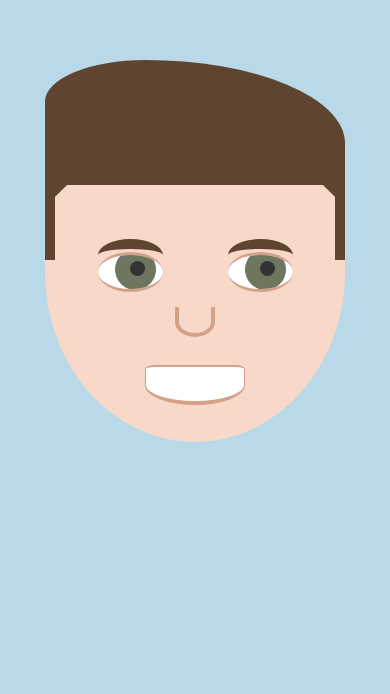
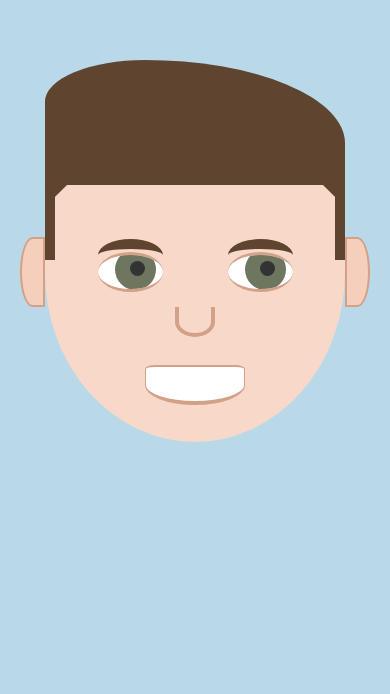
Before and after one commit to collerhatguy/face-maker-2, a React (Create React App) app: page / in a window 390 px wide. Shown: the part 150-844 px from the top of the page. Built offline with nearby package versions, Linux system fonts and the light colour scheme.

Commit message:
scss simplified and ears are visible again

```diff
--- a/src/styles/App.css
+++ b/src/styles/App.css
@@ -21,10 +21,6 @@
 }
 
 .head {
-  background: #f8d8c9;
-  width: 300px;
-  height: 340px;
-  border-radius: 70% 70% 100% 100%;
   display: -webkit-box;
   display: -ms-flexbox;
   display: flex;
@@ -34,6 +30,10 @@
   -webkit-box-align: center;
       -ms-flex-align: center;
           align-items: center;
+  background: #f8d8c9;
+  width: 300px;
+  height: 340px;
+  border-radius: 70% 70% 100% 100%;
 }
 
 .eyes, .brows {
@@ -48,12 +48,6 @@
 }
 
 .eye {
-  background-color: white;
-  height: 40px;
-  width: 65px;
-  border-radius: 100%;
-  border-top: 3px solid #d3a088;
-  border-bottom: 3px solid #d3a088;
   display: -webkit-box;
   display: -ms-flexbox;
   display: flex;
@@ -63,26 +57,32 @@
   -webkit-box-align: center;
       -ms-flex-align: center;
           align-items: center;
+  background-color: white;
+  height: 40px;
+  width: 65px;
+  border-radius: 100%;
+  border-top: 3px solid #d3a088;
+  border-bottom: 3px solid #d3a088;
   overflow: hidden;
   position: relative;
 }
 
 .eye .iris {
   position: absolute;
+  border-radius: 100%;
   width: 41px;
   height: 41px;
   background-color: #6f7660;
-  border-radius: 100%;
   margin-left: 10px;
   margin-bottom: 5px;
 }
 
 .eye .pupil {
   position: absolute;
+  border-radius: 100%;
   width: 15px;
   height: 15px;
   background-color: #333;
-  border-radius: 100%;
   margin-left: 15px;
   margin-bottom: 7px;
 }
@@ -119,9 +119,9 @@
 }
 
 .ears {
-  z-index: -1;
+  z-index: 0;
   position: absolute;
-  width: 340px;
+  width: 350px;
   display: -webkit-box;
   display: -ms-flexbox;
   display: flex;
@@ -236,11 +236,5 @@ form input {
     -ms-flex-wrap: wrap;
         flex-wrap: wrap;
   }
-  .App {
-    -webkit-box-orient: vertical;
-    -webkit-box-direction: normal;
-        -ms-flex-direction: column;
-            flex-direction: column;
-  }
 }
 /*# sourceMappingURL=App.css.map */
--- a/src/styles/App.scss
+++ b/src/styles/App.scss
@@ -70,7 +70,4 @@ form {
     align-items: center;
     flex-wrap: wrap;
   }
-  .App {
-    flex-direction: column;
-  }
 }
--- a/src/styles/_faceDefault.scss
+++ b/src/styles/_faceDefault.scss
@@ -1,11 +1,34 @@
-.head {
-    background: hsl(19, 76%, 88%);
-    width: 300px;
-    height: 340px;
-    border-radius: 70% 70% 100% 100%;
+// contents
+// 1. variables
+// 2. mixins
+// 3. head
+
+// 1. variables
+$head-width: 300px;
+$head-height: 340px;
+$skin-color-100: hsl(19, 76%, 88%);
+$skin-color-200: hsl(19, 46%, 68%);
+$hair-color: hsl(27, 33%, 28%);
+
+// 2. mixins
+@mixin flex-center() {
     display: flex;
     justify-content: center;
     align-items: center;
+}
+@mixin circle($size) {
+    border-radius: 100%;
+    width: $size;
+    height: $size;
+}
+
+// 3. head
+.head {
+    @include flex-center();
+    background: $skin-color-100;
+    width: $head-width;
+    height: $head-height;
+    border-radius: 70% 70% 100% 100%;
 }
 
 .eyes, .brows {
@@ -16,32 +39,26 @@
 }
 
 .eye {
+    @include flex-center();
     background-color: white;
     height: 40px;
     width: 65px;
     border-radius: 100%;
-    border-top: 3px solid hsl(19, 46%, 68%);
-    border-bottom: 3px solid hsl(19, 46%, 68%);
-    display: flex;
-    justify-content: center;
-    align-items: center;
+    border-top: 3px solid $skin-color-200;
+    border-bottom: 3px solid $skin-color-200;
     overflow: hidden;
     position: relative;
     .iris {
         position: absolute;
-        width: 41px;
-        height: 41px;
+        @include circle(41px);
         background-color: hsl(78, 10%, 42%);
-        border-radius: 100%;
         margin-left: 10px;
         margin-bottom: 5px;
     }
     .pupil {
         position: absolute;
-        width: 15px;
-        height: 15px;
+        @include circle(15px);
         background-color: #333;
-        border-radius: 100%;
         margin-left: 15px;
         margin-bottom: 7px;
     }
@@ -50,14 +67,14 @@
 .brow {
     width: 65px;
     height: 32px;
-    border-top: 10px solid hsl(27, 33%, 28%);
+    border-top: 10px solid $hair-color;
     border-radius: 100%;
     margin-bottom: 35px;
 }
 
 .nose {
     position: absolute;
-    border: 4px solid hsl(19, 46%, 68%);
+    border: 4px solid $skin-color-200;
     width: 40px;
     height: 30px;
     border-radius: 0 0 100% 100%;
@@ -72,16 +89,16 @@
     background: white;
     margin-top: 225px;
     border-radius: 20% 20% 100% 100%;
-    border: 4px solid hsl(19, 46%, 68%);
+    border: 4px solid $skin-color-200;
     border-right-width: 1px;
     border-left-width: 1px;
     border-top-width: 2px;
 }
 
 .ears {
-    z-index: -1;
+    z-index: 0;
     position: absolute;
-    width: 340px;
+    width: $head-width + 50px;
     display: flex;
     justify-content: space-between;
 }
@@ -89,7 +106,7 @@
 .ear {
     width: 25px;
     height: 70px;
-    border: 2px solid hsl(19, 46%, 68%);
+    border: 2px solid $skin-color-200;
     background: hsl(19, 76%, 85%);
     border-radius: 0 100% 100% 0;
 }
@@ -100,9 +117,9 @@
 
 .hair {
     position: absolute;
-    width: 300px;
+    width: $head-width;
     height: 125px;
-    background-color: hsl(27, 33%, 28%);
+    background-color: $hair-color;
     margin-bottom: 300px;
     border-radius: 50% 100% 0 0;
 }
@@ -111,7 +128,7 @@
 .hair::after {
 content: '';
     position: absolute;
-    background-color: hsl(27, 33%, 28%);
+    background-color: $hair-color;
     height: 100px;
     width: 10px;
     transform: translateY(100%);
@@ -133,7 +150,7 @@ content: '';
     width: 14px;
     height: 20px;
     transform: rotate(45deg);
-    background-color: hsl(27, 33%, 28%);
+    background-color: $hair-color;
     top: 115px;
     left: 5px;
 }
```
Also changed, not shown: 1 other file (tests, documents, lock files or other folders).
